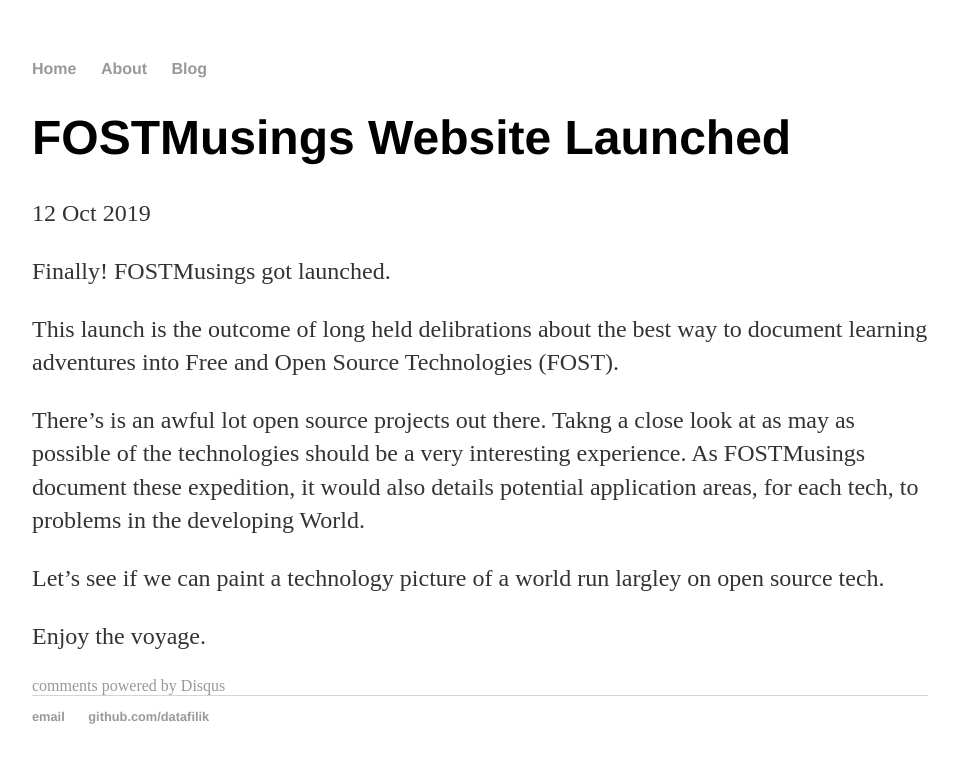
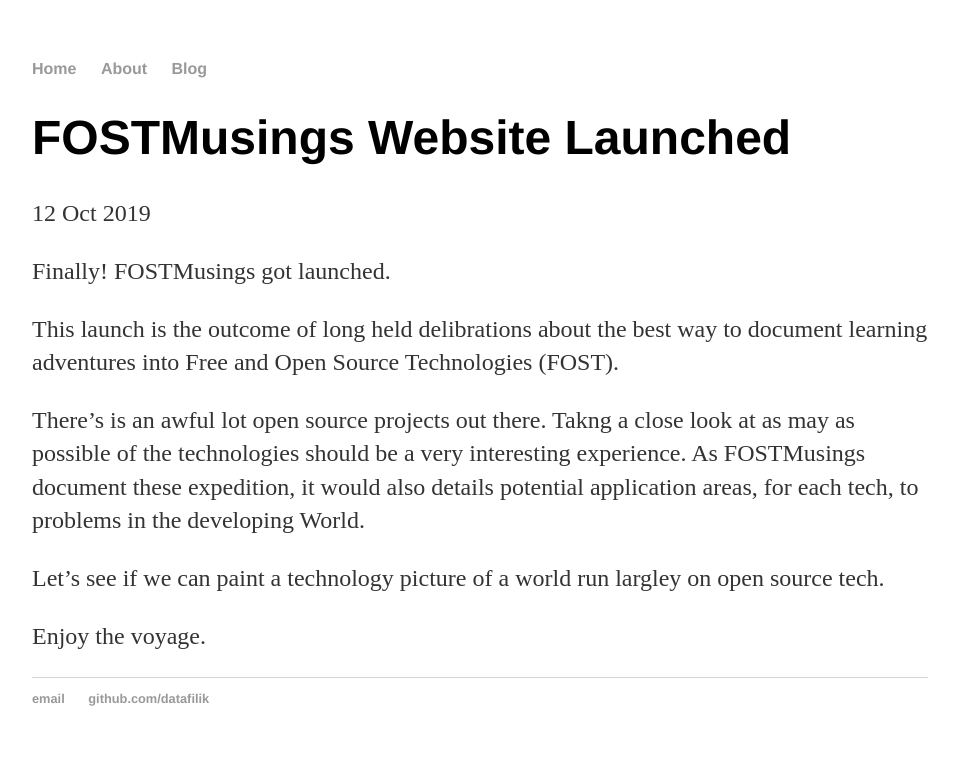
Before and after one commit to oferonmi/datafilik.github.io, a Jekyll site: the page built from _posts/2019-10-12-FOSTMusings-site-launched.md, in a window 1280 px wide. Shown: the top 763 px of the page, without its empty margins (160-1118 px from the left). Built offline with Jekyll 4.4.1, drawn with Linux system fonts in a browser that asks for light colours; comment, search, counter and statistics services are not loaded.

Commit message:
Update post.html

```diff
--- a/_layouts/post.html
+++ b/_layouts/post.html
@@ -12,6 +13,6 @@ layout: default
 </div>
 
 <!-- Post comments -->
-<div class="postcomments">
-	{% include disqus.html %}
-</div>
+{% if page.comments %}
+	<div class="postcomments">{% include disqus.html %}</div>
+{% endif %}
```
Also changed, not shown: other parts of _layouts/post.html (+1 -0 lines).
